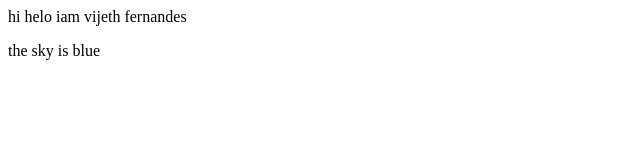
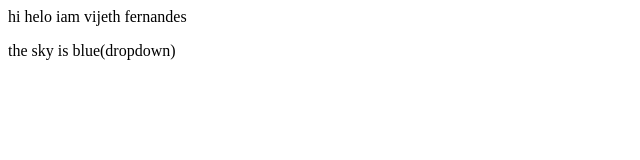
Before and after one commit to Vijethfernandes/LOCALREPO, a plain HTML site: page index.html in a window 1280 px wide. Shown: the full height of the page, 0-640 px from the left. Drawn offline with Linux system fonts and the light colour scheme.

```diff
--- a/index.html
+++ b/index.html
@@ -1,2 +1,2 @@
 <p>hi helo iam vijeth fernandes</p>
-<p>the sky is blue</p>
+<p>the sky is blue(dropdown)</p>
```
